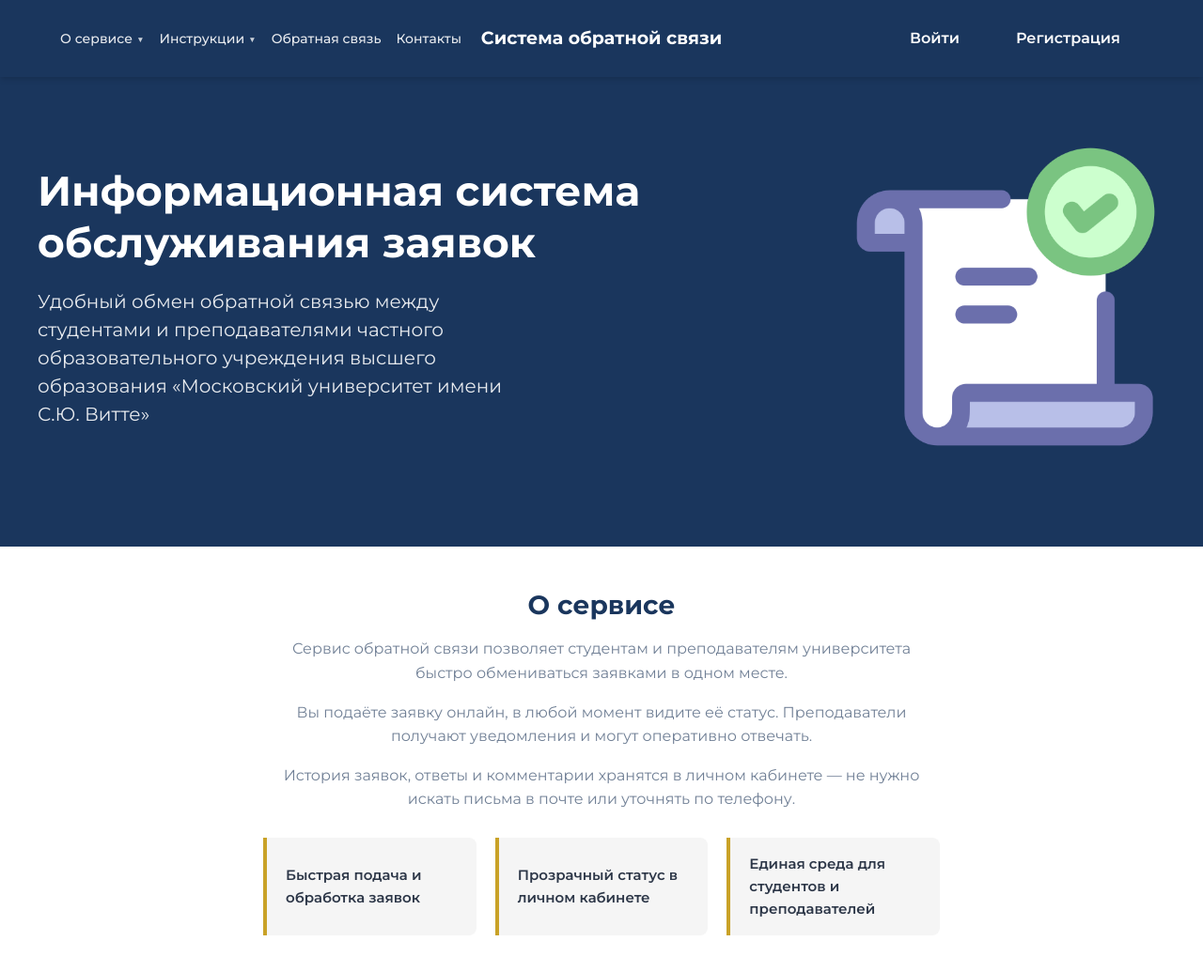
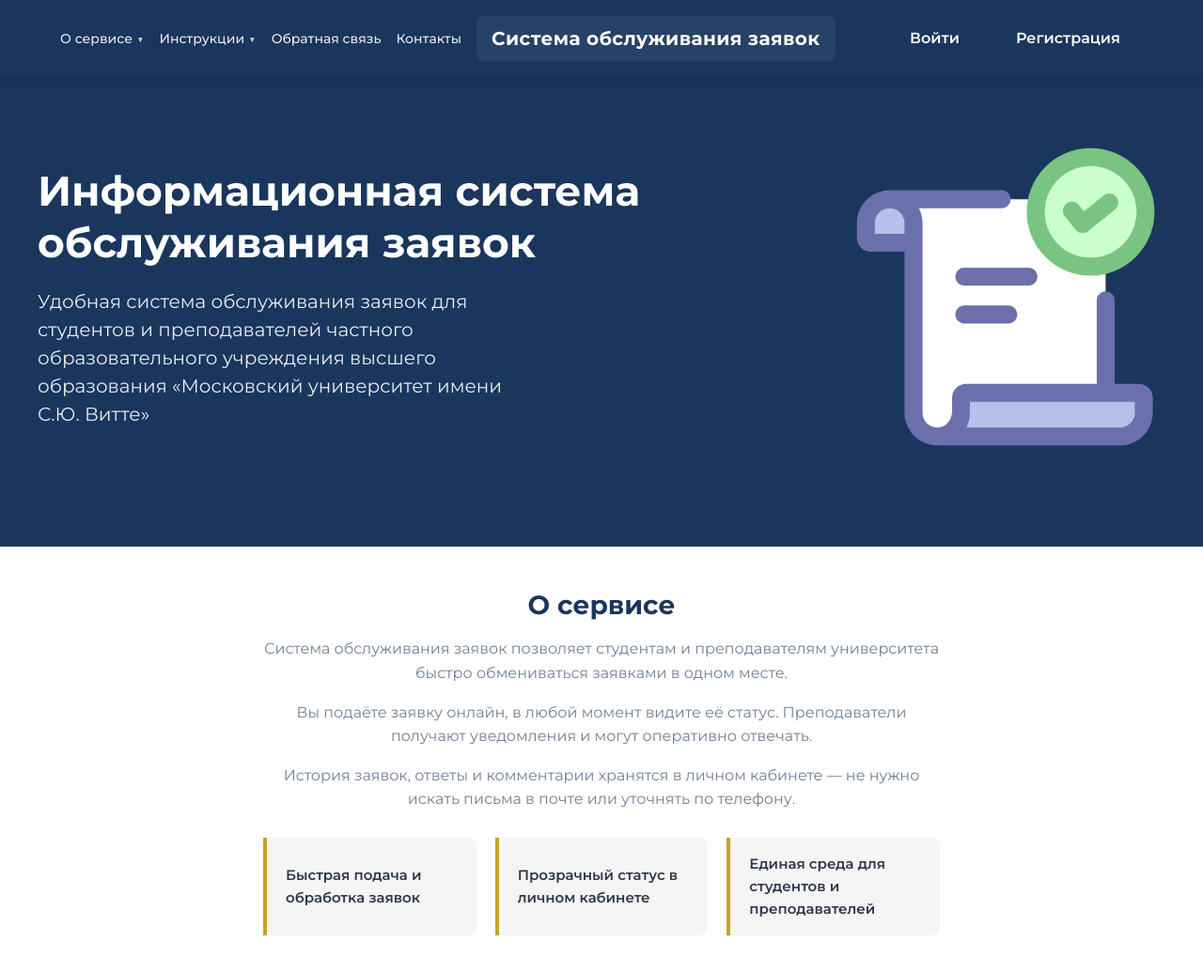
Before and after one commit to feedbacksys1/fbsys, a Django app: page / in a window 1280 px wide. Shown: the top 1035 px of the page at 94% size. Run offline with Django 5.2, Linux system fonts and the light colour scheme.

Commit message:
Changed some project naming references

```diff
--- a/app/views.py
+++ b/app/views.py
@@ -19,7 +19,7 @@ User = get_user_model()
 
 def landing(request):
     """
-    Главная (лендинг) страница сервиса обратной связи.
+    Главная (лендинг) страница системы обслуживания заявок.
     """
     return render(request, 'landing.html')
 
@@ -68,7 +68,7 @@ def faq(request):
 
 def feedback(request):
     """
-    Страница обратной связи (общая форма для пользователей сайта).
+    Страница обратной связи (общая форма для посетителей сайта).
     """
     if request.method == 'POST':
         name = (request.POST.get('name') or '').strip()
@@ -426,7 +426,7 @@ def admin_users(request):
 @user_passes_test(_is_staff, login_url='landing')
 def admin_feedback_list(request):
     """
-    Просмотр форм обратной связи и смена статусов (только для staff).
+    Просмотр обращений с сайта и смена статусов (только для staff).
     """
     if request.method == 'POST':
         now = timezone.now()
--- a/static/css/style.css
+++ b/static/css/style.css
@@ -92,11 +92,21 @@ body.register-fullpage {
 
 .logo {
     font-weight: 700;
-    font-size: 1.1875rem;
+    font-size: 1.25rem;
+    letter-spacing: 0.02em;
     color: var(--color-surface);
     text-decoration: none;
     text-align: center;
     justify-self: center;
+    padding: 0.5rem 1rem;
+    background: rgba(255, 255, 255, 0.06);
+    border-radius: var(--radius);
+    transition: background 0.2s, color 0.2s;
+}
+
+.logo:hover {
+    background: rgba(255, 255, 255, 0.12);
+    color: var(--color-surface);
 }
 
 
--- a/templates/about.html
+++ b/templates/about.html
@@ -6,7 +6,7 @@
 <div class="about-page">
     <header class="about-header">
         <h1 class="page-title">О нас</h1>
-        <p class="page-lead">Кратко об университете и сервисе обратной связи.</p>
+        <p class="page-lead">Кратко об университете и сервисе обслуживания заявок.</p>
     </header>
     <div class="about-content">
         <section class="about-block">
@@ -14,7 +14,7 @@
             <p>Московский университет имени С.Ю. Витте ведёт образовательную деятельность в сфере высшего и дополнительного образования. Мы создаём комфортные условия для студентов и преподавателей и открыты к обратной связи.</p>
         </section>
         <section class="about-block">
-            <h2 class="about-block-title">Система обратной связи</h2>
+            <h2 class="about-block-title">Система обслуживания заявок</h2>
             <p>Любой посетитель может отправить обращение через раздел «Обратная связь». Зарегистрированные пользователи получают доступ к личному кабинету: студенты направляют заявки преподавателям, преподаватели просматривают входящие заявки и меняют их статус. Мы обрабатываем обращения в установленные сроки и ценим ваше мнение.</p>
         </section>
         <section class="about-block about-block_contact">
--- a/templates/advantages.html
+++ b/templates/advantages.html
@@ -6,7 +6,7 @@
 <div class="advantages-page">
     <header class="advantages-header">
         <h1 class="page-title">Преимущества</h1>
-        <p class="page-lead">Почему удобно пользоваться системой обратной связи университета.</p>
+        <p class="page-lead">Почему удобно пользоваться системой обслуживания заявок университета.</p>
     </header>
     <div class="advantages-list">
         <section class="advantages-item">
--- a/templates/base.html
+++ b/templates/base.html
@@ -4,7 +4,7 @@
 <head>
     <meta charset="UTF-8">
     <meta name="viewport" content="width=device-width, initial-scale=1.0">
-    <title>{% block title %}Система обратной связи{% endblock %} — Московский университет имени С.Ю. Витте</title>
+    <title>{% block title %}Система обслуживания заявок{% endblock %} — Московский университет имени С.Ю. Витте</title>
     <link rel="icon" type="image/x-icon" href="{% static 'img/favicon.png' %}">
     <link rel="preconnect" href="https://fonts.googleapis.com">
     <link rel="preconnect" href="https://fonts.gstatic.com" crossorigin>
@@ -33,7 +33,7 @@
                 <a href="{% url 'feedback' %}">Обратная связь</a>
                 <a href="{% url 'contacts' %}">Контакты</a>
             </nav>
-            <a href="{% url 'landing' %}" class="logo">Система обратной связи</a>
+            <a href="{% url 'landing' %}" class="logo">Система обслуживания заявок</a>
             <div class="header-nav header-nav-right">
                 <div class="header-nav-auth">
                     {% if user.is_authenticated %}
--- a/templates/faq.html
+++ b/templates/faq.html
@@ -6,7 +6,7 @@
 <div class="faq-page">
     <header class="faq-header">
         <h1 class="page-title">FAQ</h1>
-        <p class="page-lead">Ответы на часто задаваемые вопросы о системе обратной связи.</p>
+        <p class="page-lead">Ответы на часто задаваемые вопросы о системе обслуживания заявок.</p>
     </header>
     <div class="faq-list">
         <section class="faq-item">
--- a/templates/landing.html
+++ b/templates/landing.html
@@ -9,7 +9,7 @@
         <div class="hero-inner">
             <div class="hero-text">
                 <h1>Информационная система<br>обслуживания заявок</h1>
-                <p class="hero-subtitle">Удобный обмен обратной связью между студентами и преподавателями частного образовательного учреждения высшего образования «Московский университет имени С.Ю. Витте»</p>
+                <p class="hero-subtitle">Удобная система обслуживания заявок для студентов и преподавателей частного образовательного учреждения высшего образования «Московский университет имени С.Ю. Витте»</p>
             </div>
             <div class="hero-icon">
                 <img src="{% static 'img/hero-img.png' %}" alt="" class="hero-img" width="280" height="280">
@@ -20,7 +20,7 @@
     <section class="about">
         <div class="about-inner">
             <h2>О сервисе</h2>
-            <p class="about-lead">Сервис обратной связи позволяет студентам и преподавателям университета быстро обмениваться заявками в одном месте.</p>
+            <p class="about-lead">Система обслуживания заявок позволяет студентам и преподавателям университета быстро обмениваться заявками в одном месте.</p>
             <p class="about-text">Вы подаёте заявку онлайн, в любой момент видите её статус. Преподаватели получают уведомления и могут оперативно отвечать.</p>
             <p class="about-text">История заявок, ответы и комментарии хранятся в личном кабинете — не нужно искать письма в почте или уточнять по телефону.</p>
             <ul class="advantages">
```
Also changed, not shown: app/settings.py (+18 -18 lines).
